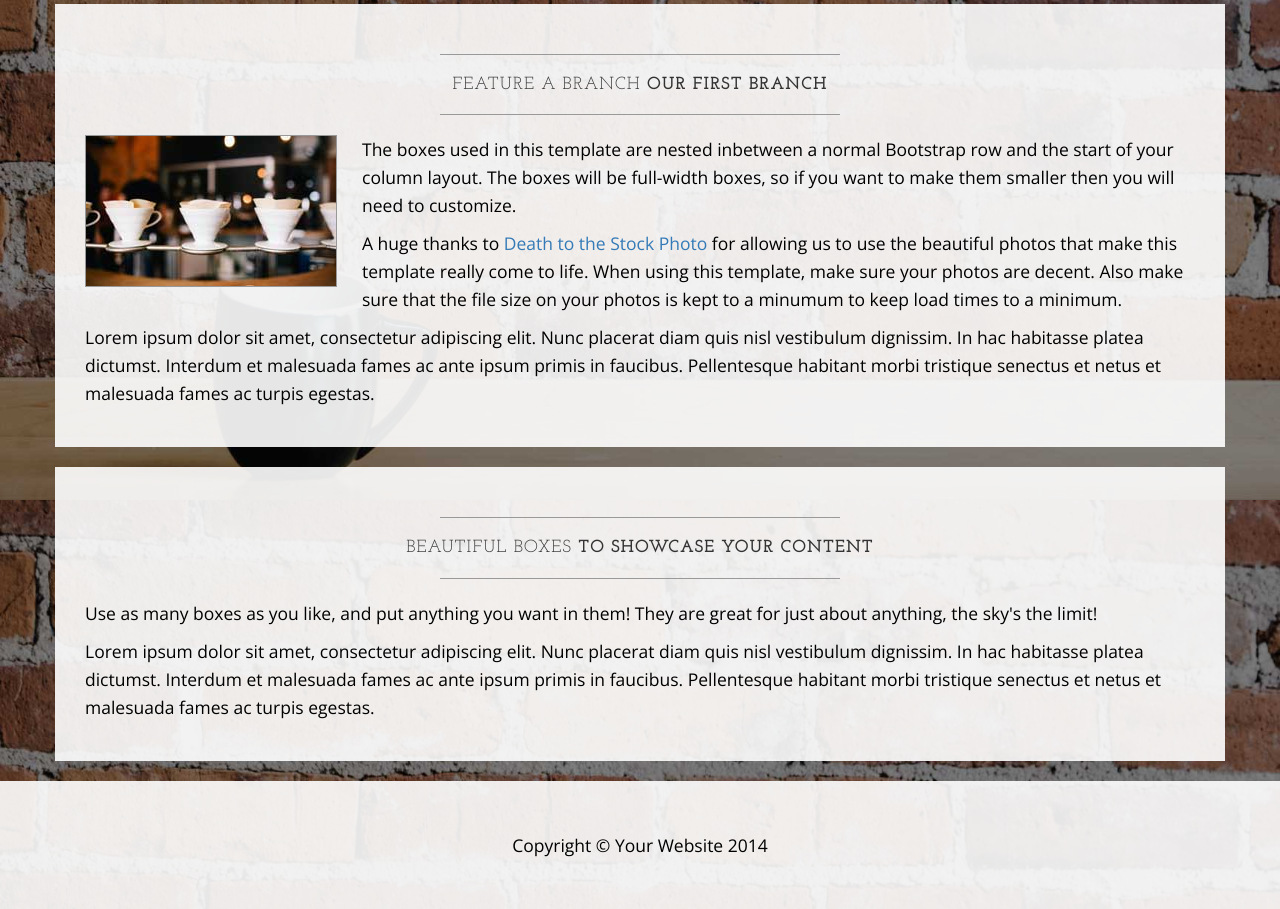
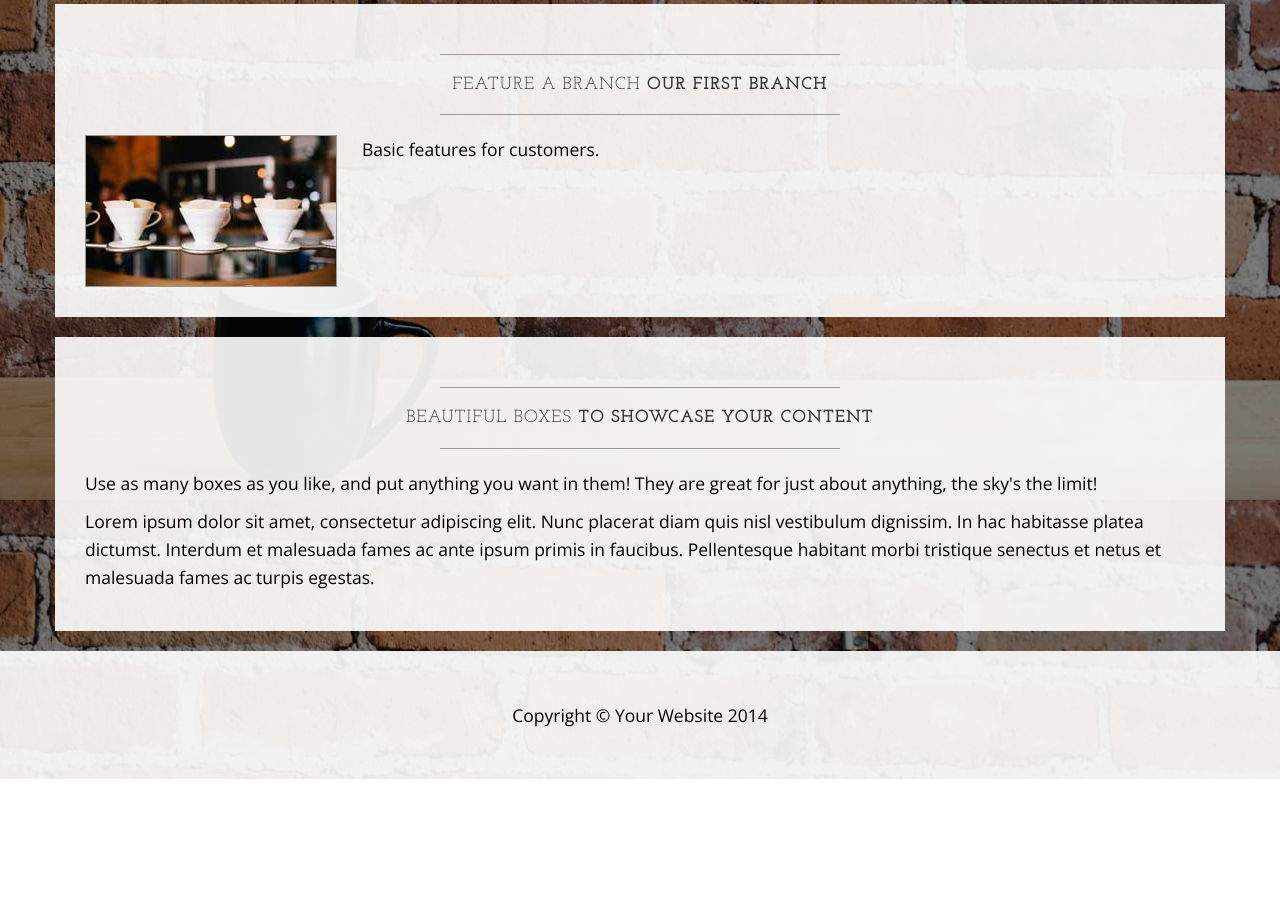
Before and after one commit to drunkfurball/Learnable-Git-Course, a plain HTML site: page index.html in a window 1280 px wide. Shown: the part 1100-2009 px from the top of the page. After the commit the page ends 1879 px from the top, so only its background shows below. Drawn offline with nearby package versions, Linux system fonts and the light colour scheme.

Commit message:
Edited paragraph.

```diff
--- a/index.html
+++ b/index.html
@@ -129,9 +129,7 @@
                     <hr>
                     <img class="img-responsive img-border img-left" src="img/intro-pic.jpg" alt="">
                     <hr class="visible-xs">
-                    <p>The boxes used in this template are nested inbetween a normal Bootstrap row and the start of your column layout. The boxes will be full-width boxes, so if you want to make them smaller then you will need to customize.</p>
-                    <p>A huge thanks to <a href="http://join.deathtothestockphoto.com/" target="_blank">Death to the Stock Photo</a> for allowing us to use the beautiful photos that make this template really come to life. When using this template, make sure your photos are decent. Also make sure that the file size on your photos is kept to a minumum to keep load times to a minimum.</p>
-                    <p>Lorem ipsum dolor sit amet, consectetur adipiscing elit. Nunc placerat diam quis nisl vestibulum dignissim. In hac habitasse platea dictumst. Interdum et malesuada fames ac ante ipsum primis in faucibus. Pellentesque habitant morbi tristique senectus et netus et malesuada fames ac turpis egestas.</p>
+                    <p>Basic features for customers.</p>
                 </div>
             </div>
         </div>
```
